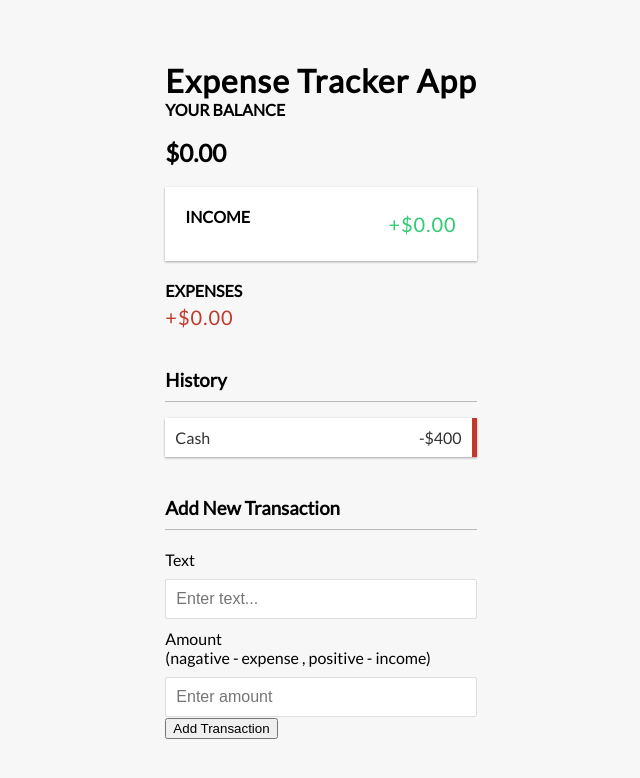
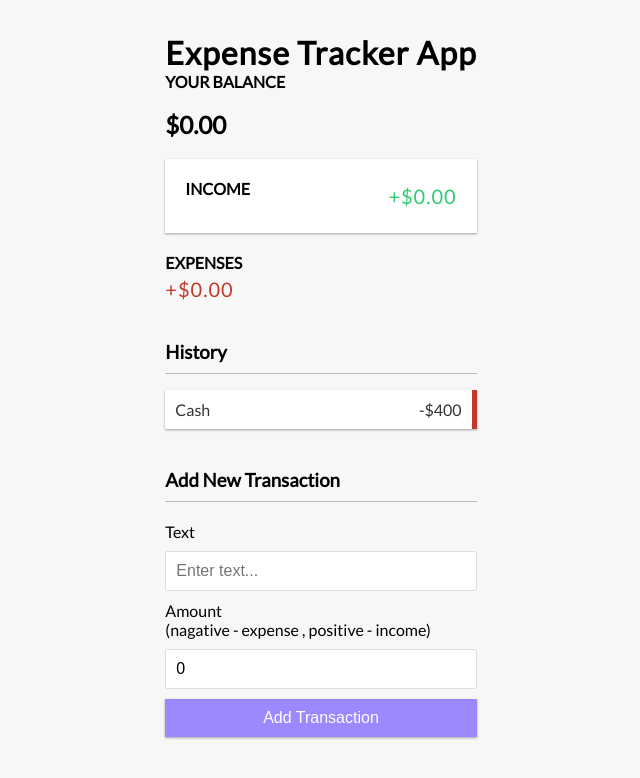
Before and after one commit to AzherSaeed/Expense-Tracker-App-With-React, a React (Create React App) app: page / in a window 1280 px wide. Shown: the top 778 px of the page, without its empty margins (319-959 px from the left). Built offline with nearby package versions, Linux system fonts and the light colour scheme.

Commit message:
State is added

```diff
--- a/src/components/AddTransaction.js
+++ b/src/components/AddTransaction.js
@@ -1,22 +1,27 @@
-import React from 'react'
+import React, { useState } from 'react'
 
 export const AddTransaction = () => {
-
+    const [Text, setText] = useState('')
+    const [Amount, setAmount] = useState(0)
     return (
         <>
             <h3>Add New Transaction</h3>
             <form>
                 <div className="form-control">
                     <label htmlFor="text" >Text</label>
-                    <input type="text" placeholder="Enter text..." />
+                    <input type="text" placeholder="Enter text..."
+                    value={Text} onChange={(e) => setText(e.target.value)}
+                    />
                 </div>
                 <div className="form-control">
                     <label htmlFor="amount" >Amount <br/>
                     (nagative - expense , positive - income)
                      </label>
-                     <input type="number" placeholder="Enter amount" />
+                     <input type="number" placeholder="Enter amount"
+                      value={Amount} onChange={(e) => setAmount(e.target.value)}
+                     />
                 </div>
-                <button>Add Transaction</button>
+                <button className="btn">Add Transaction</button>
             </form>
         </>
     )
```
